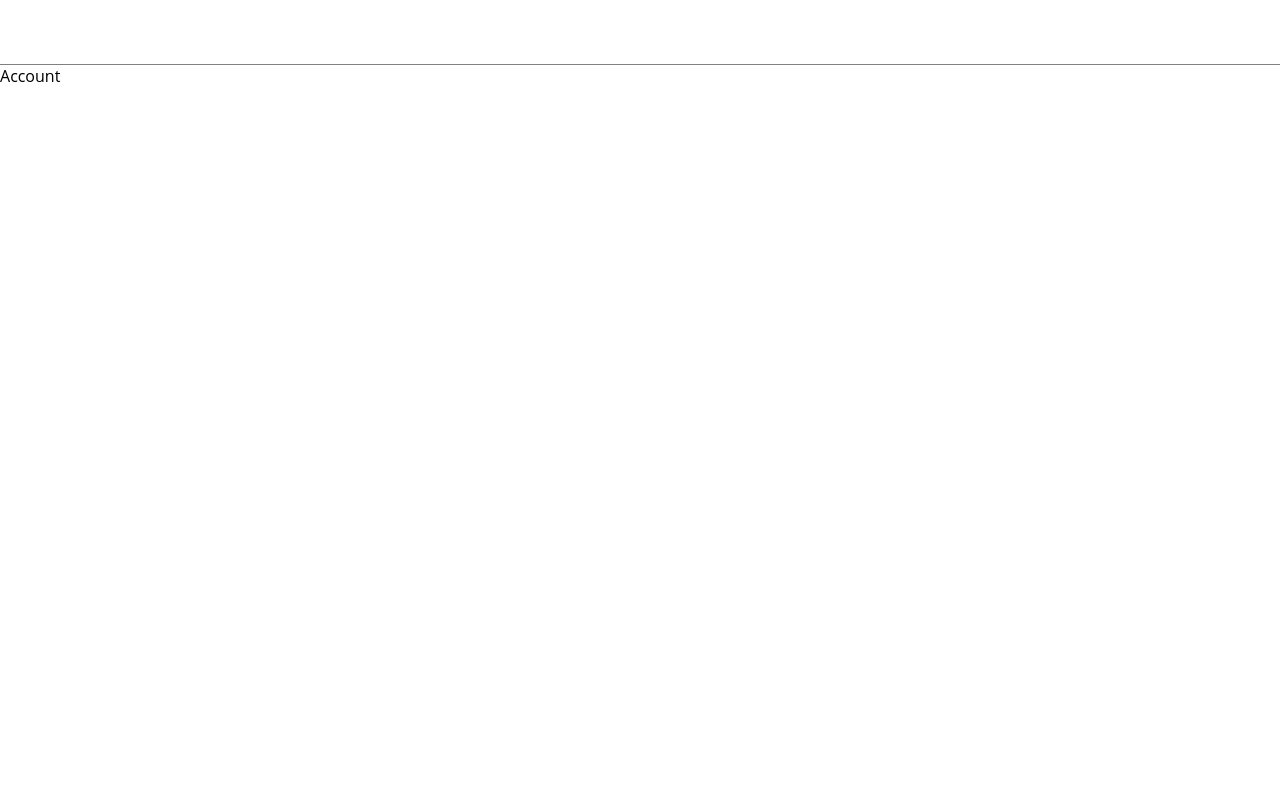
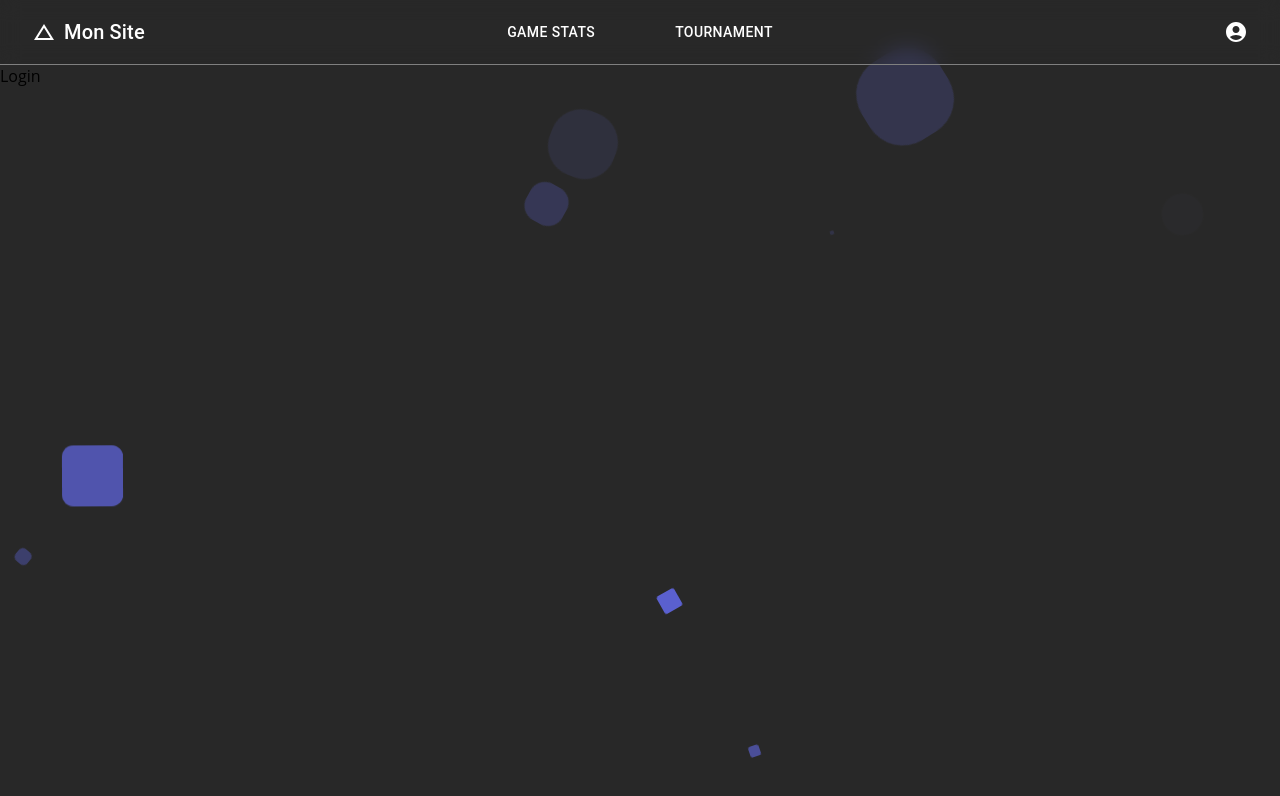
Before and after one commit to Yukkitio/Projet-Stats, a React (Create React App) app: page /app/account in a window 1280 px wide. Shown: the top 796 px of the page. Built offline with nearby package versions, Linux system fonts and the light colour scheme.

Commit message:
Mise au point du background pour nav bar
+ Ajout du background pour chaque page

```diff
--- a/src/components/navbar.js
+++ b/src/components/navbar.js
@@ -114,7 +114,6 @@ export default function Navbar() {
           </List>
         </SwipeableDrawer>
       )}
-
       <Outlet />
     </React.Fragment>
   );
--- a/src/pages/account.js
+++ b/src/pages/account.js
@@ -1,7 +1,13 @@
 import React from "react";
+
+//Import du background
+import BackgroundLogin from '../components/background';
 
 export default function Account() {
     return (
-      <p>Account</p>
+    <React.Fragment>
+      <p>Login</p>
+      <BackgroundLogin />
+    </React.Fragment>
     );
   }
--- a/src/pages/gameinfos.js
+++ b/src/pages/gameinfos.js
@@ -1,8 +1,10 @@
 import React, { useState, useEffect } from 'react';
 import { useLocation } from 'react-router-dom';
-import Container from '@mui/material/Container';
 import { CardMedia } from '@mui/material';
 import { Box } from '@mui/material';
+
+//Import du background
+import BackgroundLogin from '../components/background';
 
 export default function GameInfos() {
   const { state: { game } } = useLocation();
@@ -21,7 +23,7 @@ export default function GameInfos() {
   }
 
   return (
-    <Container maxWidth="xl" sx={{ backgroundColor: '#E3F2FD', minHeight: '100vh', padding: '2rem' }}>
+    <React.Fragment>
         <Box sx={{ position: 'relative' }}>
           <CardMedia
             component="img"
@@ -32,8 +34,7 @@ export default function GameInfos() {
               objectFit: 'cover',
               objectPosition: 'center',
               height: '50vh', // Ajustez la hauteur souhaitée de CardMedia
-          }}
-        />
+            }} />
           <Box
             component="span"
             sx={{
@@ -42,15 +43,14 @@ export default function GameInfos() {
               width: '100%',
               height: isBoxExpanded ? '12%' : '0',
               clipPath: 'polygon(100% 0, 100% 100%, 0 100%)',
-            backgroundColor: 'white', // Couleur barre oblique
+              backgroundColor: 'grey',
               cursor: 'pointer',
               transition: 'height 0.3s ease', // Animation de transition de la hauteur
-          }}
-        />
+            }} />
         </Box>
         <h1>{game.title}</h1>
         <p>{game.description}</p>
-      {/* Affichez les autres informations de la carte ici */}
-    </Container>
+      <BackgroundLogin />
+    </React.Fragment>
   );
 }
--- a/src/pages/tournement.js
+++ b/src/pages/tournement.js
@@ -1,7 +1,13 @@
 import React from "react";
+
+//Import du background
+import BackgroundLogin from '../components/background';
 
 export default function Tournement() {
   return (
-    <p>Tourement</p>
+    <React.Fragment>
+      <p>Tourement</p>
+      <BackgroundLogin />
+    </React.Fragment>
   );
 }
```
Lines whose indentation alone changed are shown as unchanged.
